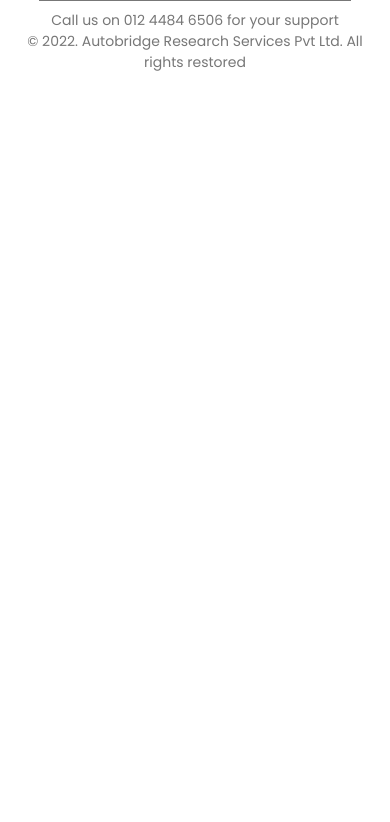
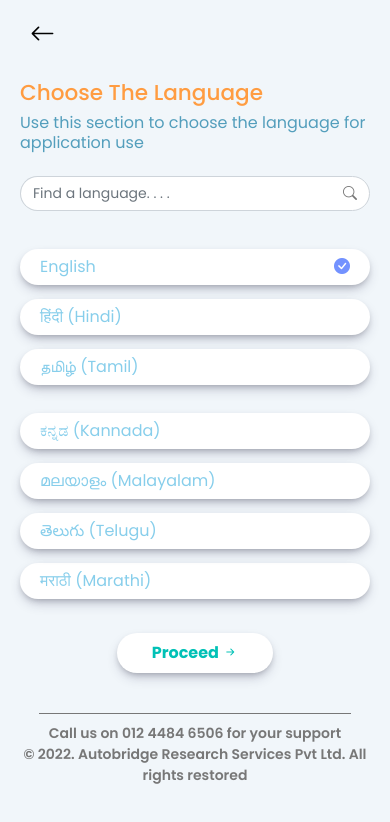
Before and after one commit to SkTamim/authbridge, a plain HTML site: page index.html in a window 390 px wide. Drawn offline with nearby package versions, Linux system fonts and the light colour scheme.

Commit message:
Home page completed

```diff
--- a/css/main.css
+++ b/css/main.css
@@ -8,12 +8,24 @@
 body {
 	font-family: "Poppins", sans-serif;
 }
+main {
+	min-height: 80vh;
+	display: flex;
+	align-items: center;
+	justify-content: center;
+}
+input,
+.btn,
+a {
+	box-shadow: none !important;
+}
 
 /* CSS VARIABLES */
 :root {
 	--color-primary: #539ebc;
 	--color-secondary: #ff9c41;
 	--color-accent: #7000ff;
+	--color-accent-2: #01c1b6;
 	--color-bg: #f1f6fa;
 	--color-light-grey: #777;
 }
@@ -62,7 +74,118 @@ body {
                    FOOTER END
 =============================================*/
 
-/* UTILITY CLASSES */
+/* Mian Contnt Box */
+.main-box {
+	background-color: var(--color-bg);
+	box-shadow: 3px 3px 20px rgba(0, 0, 0, 0.25);
+	border-radius: 15px;
+	padding: 50px 100px;
+	margin: 80px 0;
+}
+@media screen and (max-width: 840px) {
+	.main-box {
+		padding: 30px 50px;
+	}
+}
+@media screen and (max-width: 576px) {
+	.main-box {
+		padding: 10px 20px;
+		padding-bottom: 20px;
+		margin: 0;
+		border-radius: 0;
+		box-shadow: none;
+	}
+	body {
+		background-color: var(--color-bg);
+	}
+}
+
+/* MOBILE BACK BUTTON */
+.mobile-back-btn {
+	border: none;
+	font-size: 25px;
+	padding: 6px 10px;
+	background-color: transparent;
+	margin-bottom: 20px;
+	display: none;
+}
+@media screen and (max-width: 576px) {
+	.mobile-back-btn {
+		display: block;
+	}
+}
+
+/* SEARCH BAR */
+.search-bar input {
+	border-radius: 20px;
+	border-right: none;
+	font-size: 14px;
+	color: var(--color-light-grey);
+}
+.search-bar span {
+	border-radius: 20px;
+	background-color: #fff;
+}
+.search-bar span i {
+	color: var(--color-light-grey);
+	font-size: 14px;
+}
+
+/* CUSTOM RADIO BUTTON WITH TEXT */
+.custom-text-radio {
+	padding: 6px 20px;
+	background-color: #fff;
+	color: #87ceeb;
+	border-radius: 20px;
+	margin: 14px 0;
+	width: 300px;
+	display: flex;
+	cursor: pointer;
+	-webkit-box-shadow: rgba(50, 50, 93, 0.25) 0px 6px 12px -2px,
+		rgba(0, 0, 0, 0.3) 0px 3px 7px -3px;
+	-moz-box-shadow: rgba(50, 50, 93, 0.25) 0px 6px 12px -2px,
+		rgba(0, 0, 0, 0.3) 0px 3px 7px -3px;
+	box-shadow: rgba(50, 50, 93, 0.25) 0px 6px 12px -2px,
+		rgba(0, 0, 0, 0.3) 0px 3px 7px -3px;
+}
+.custom-text-radio input[type="radio"] {
+	display: none;
+}
+.custom-text-radio i {
+	display: none;
+	margin-left: auto;
+	color: #7392ff;
+}
+
+@media screen and (max-width: 768px) {
+	.custom-text-radio {
+		width: 100%;
+	}
+}
+
+/* PROCEED BUTTON */
+.proceed-btn {
+	border: none;
+	background-color: #fff;
+	color: var(--color-accent-2);
+	font-weight: bold;
+	padding: 8px 35px;
+	margin: 20px 0;
+	border-radius: 20px;
+	box-shadow: rgba(50, 50, 93, 0.25) 0px 6px 12px -2px,
+		rgba(0, 0, 0, 0.3) 0px 3px 7px -3px;
+}
+
+/* ================== UTILITY CLASSES ================ */
 .text-14 {
 	font-size: 14px;
+	font-weight: 600;
 }
+.main-heading {
+	color: var(--color-secondary);
+}
+.para {
+	color: var(--color-primary);
+	line-height: 1.2;
+	margin: 0;
+}
--- a/index.html
+++ b/index.html
@@ -18,6 +18,9 @@
     <link rel="preconnect" href="https://fonts.googleapis.com">
     <link rel="preconnect" href="https://fonts.gstatic.com" crossorigin>
     <link href="https://fonts.googleapis.com/css2?family=Poppins:wght@200;300;400;500;600;700;800&display=swap" rel="stylesheet">
+
+    <!-- CUSTOM JS FILE -->
+    <script defer src="js/main.js"></script>
 
     <!-- CUSTOM CSS FILE -->
     <link rel="stylesheet" href="css/main.css">
@@ -54,6 +57,80 @@
     </nav>
     <!---------------------- NAVBAR END --------------------->
 
+    <main>
+        <section class="main-box">
+
+            <button class="mobile-back-btn"><i class="bi bi-arrow-left"></i></button>
+
+            <h4 class="main-heading"> Choose The Language </h4>
+            <p class="para">Use this section to choose the language for <br> application use</p>
+
+            <div class="input-group my-4 search-bar">
+                <input type="text" class="form-control" placeholder="Find a language. . . ." aria-label="Find a language" aria-describedby="search">
+                <span class="input-group-text" id="search"><i class="bi bi-search"></i></span>
+            </div>
+
+            <div class="row">
+                <div class="col-md-6">
+                    <label class="custom-text-radio" for="english">
+                        <input type="radio" id="english" name="language" value="English" checked>
+                        English
+                        <i class="bi bi-check-circle-fill"></i>
+                    </label>
+
+                    <label class="custom-text-radio" for="hindi">
+                        <input type="radio" id="hindi" name="language" value="Hindi">
+                        हिंदी (Hindi)
+                        <i class="bi bi-check-circle-fill"></i>
+                    </label>
+
+                    <label class="custom-text-radio" for="tamil">
+                        <input type="radio" id="tamil" name="language" value="Tamil">
+                        தமிழ் (Tamil)
+                        <i class="bi bi-check-circle-fill"></i>
+                    </label>
+
+                </div>
+                <div class="col-md-6">
+                    <label class="custom-text-radio" for="kannada">
+                        <input type="radio" id="kannada" name="language" value="Kannada">
+                        ಕನ್ನಡ (Kannada)
+                        <i class="bi bi-check-circle-fill"></i>
+                    </label>
+
+                    <label class="custom-text-radio" for="malayalam">
+                        <input type="radio" id="malayalam" name="language" value="Malayalam">
+                        മലയാളം (Malayalam)
+                        <i class="bi bi-check-circle-fill"></i>
+                    </label>
+
+                    <label class="custom-text-radio" for="telugu">
+                        <input type="radio" id="telugu" name="language" value="Telugu">
+                        తెలుగు (Telugu)
+                        <i class="bi bi-check-circle-fill"></i>
+                    </label>
+
+                </div>
+            </div>
+
+            <label class="custom-text-radio mx-auto mt-0" for="marathi">
+                <input type="radio" id="marathi" name="language" value="Marathi">
+                मराठी (Marathi)
+                <i class="bi bi-check-circle-fill"></i>
+            </label>
+
+
+            <div class="text-center">
+                <button class="proceed-btn">
+                    Proceed
+                    <i class="bi bi-arrow-right-short"></i>
+                </button>
+            </div>
+
+        </section>
+
+    </main>
+
     <!---------------------- FOOTER START -------------------->
     <footer id="main-footer">
         <p class="m-0 text-14">Call us on 012 4484 6506 for your support</p>
--- /dev/null
+++ b/js/main.js
@@ -0,0 +1,31 @@
+// CUSTOM TEXT RADIO BUTTON
+const textRadio = document.querySelectorAll(".custom-text-radio");
+textRadio.forEach((element, _, array) => {
+	if (element.children[0].checked) {
+		element.children[1].style.display = "inline";
+	}
+
+	element.addEventListener("click", () => {
+		if (element.children[0].checked) {
+			element.children[1].style.display = "inline";
+		}
+		// For targeting all elements except clicked one
+		Array.prototype.except = function (val) {
+			return this.filter(function (x) {
+				return x !== val;
+			});
+		};
+		let nonClickedElements = Array.from(array).except(element);
+		nonClickedElements.forEach((el) => {
+			el.children[1].style.display = "none";
+		});
+	});
+});
+
+// BACK BUTTON FUNCTIONALITY
+const mobileBackBtn = document.querySelectorAll(".mobile-back-btn");
+mobileBackBtn.forEach((element) => {
+	element.addEventListener("click", () => {
+		window.history.back();
+	});
+});
```
